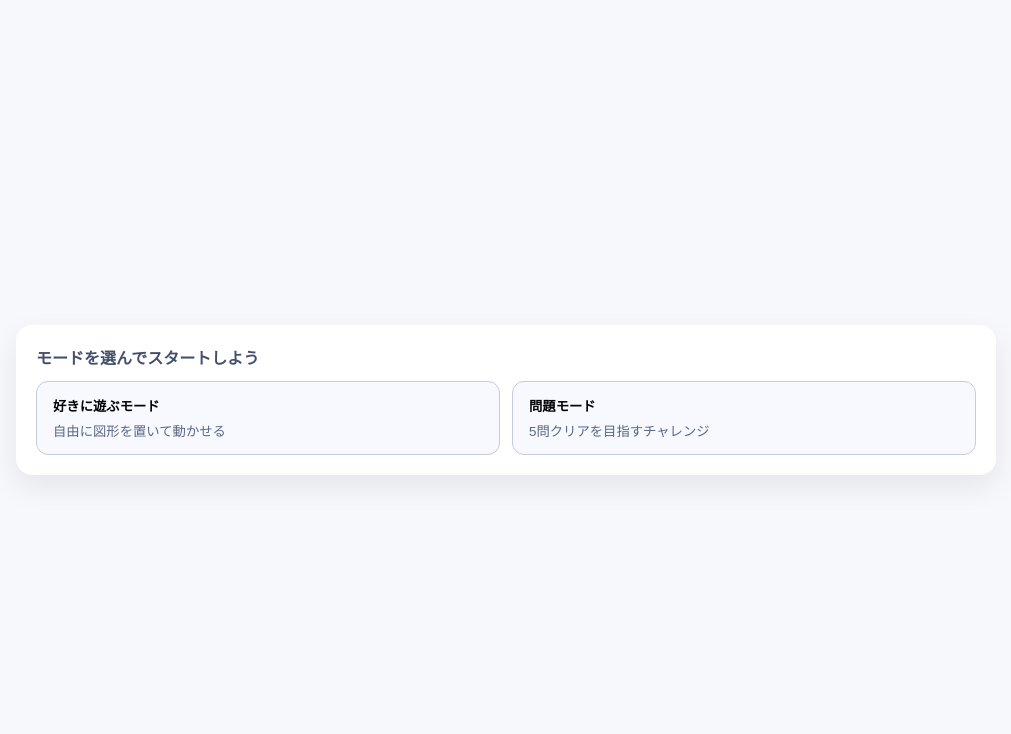
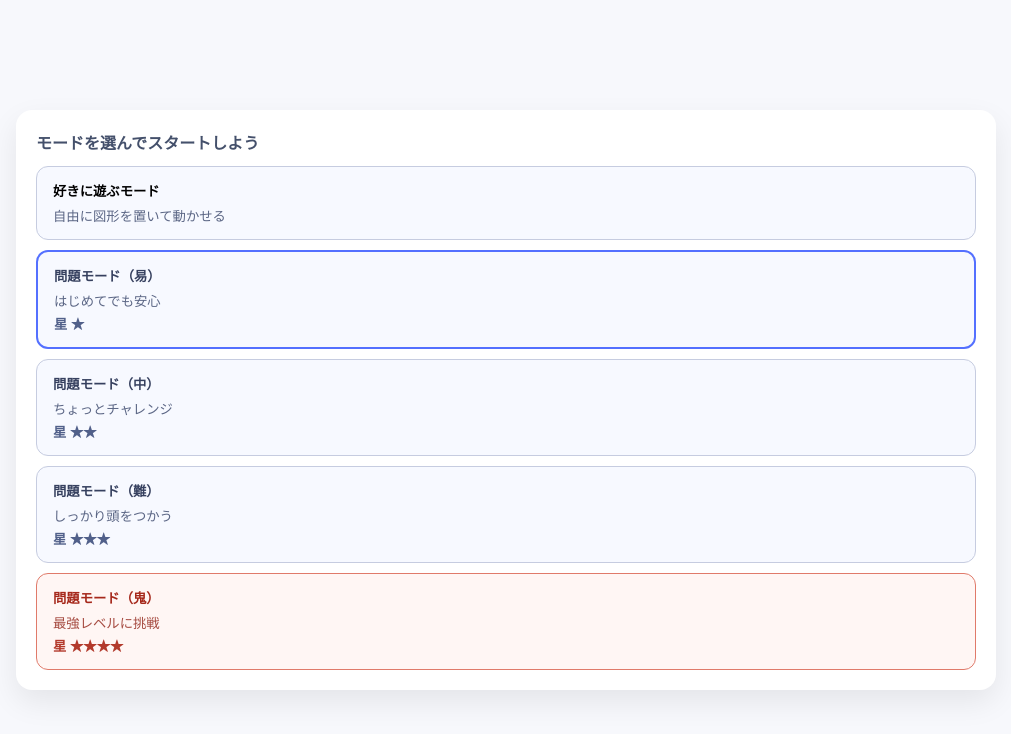
Before and after one commit to IkkoTokunaga/kids-shape, a Next.js app: page / in a window 1280 px wide. Shown: the top 734 px of the page, without its empty margins (134-1145 px from the left). Built offline with nearby package versions, Linux system fonts and the light colour scheme.

Commit message:
難易度別に星を追加

```diff
--- a/app/page.tsx
+++ b/app/page.tsx
@@ -12,6 +12,18 @@ export default function HomePage() {
   const [selectedDifficulty, setSelectedDifficulty] = useState<QuizDifficulty>("easy");
   const [questionProgress, setQuestionProgress] = useState({ current: 0, total: 0 });
   const [clearRequestKey, setClearRequestKey] = useState(0);
+  const difficultyLabelMap: Record<QuizDifficulty, string> = {
+    easy: "易",
+    medium: "中",
+    hard: "難",
+    oni: "鬼"
+  };
+  const difficultyStarsMap: Record<QuizDifficulty, string> = {
+    easy: "★",
+    medium: "★★",
+    hard: "★★★",
+    oni: "★★★★"
+  };
   const handleQuestionProgressChange = useCallback((current: number, total: number) => {
     setQuestionProgress((prev) => {
       if (prev.current === current && prev.total === total) return prev;
@@ -23,6 +35,7 @@ export default function HomePage() {
     if (selectedDifficulty === "oni") {
       setSelectedMode(null);
       setSelectedDifficulty("easy");
+      setQuestionProgress({ current: 0, total: 0 });
       return;
     }
 
@@ -34,6 +47,7 @@ export default function HomePage() {
     const next = nextDifficulty[selectedDifficulty];
     setSelectedDifficulty(next);
     setSelectedMode(`quiz-${next}`);
+    setQuestionProgress({ current: 1, total: 5 });
   };
 
   return (
@@ -63,7 +77,7 @@ export default function HomePage() {
             <p style={{ margin: 0, color: "#44506b", fontWeight: 700 }}>
               モードを選んでスタートしよう
             </p>
-            <div style={{ display: "flex", gap: "12px", flexWrap: "wrap" }}>
+            <div style={{ display: "grid", gap: "10px" }}>
               <button
                 type="button"
                 onClick={() => setSelectedMode("free")}
@@ -72,8 +86,7 @@ export default function HomePage() {
                   background: "#f7f9ff",
                   borderRadius: "12px",
                   padding: "14px 16px",
-                  minWidth: "min(220px, 100%)",
-                  flex: "1 1 220px",
+                  width: "100%",
                   textAlign: "left",
                   cursor: "pointer",
                   boxSizing: "border-box"
@@ -82,28 +95,65 @@ export default function HomePage() {
                 <strong style={{ display: "block", marginBottom: "6px" }}>好きに遊ぶモード</strong>
                 <span style={{ color: "#5b6685" }}>自由に図形を置いて動かせる</span>
               </button>
+              {([
+                { key: "easy", label: "易", desc: "はじめてでも安心" },
+                { key: "medium", label: "中", desc: "ちょっとチャレンジ" },
+                { key: "hard", label: "難", desc: "しっかり頭をつかう" },
+                { key: "oni", label: "鬼", desc: "最強レベルに挑戦" }
+              ] as const).map((item) => {
+                const isSelected = selectedDifficulty === item.key;
+                const isOni = item.key === "oni";
+                return (
                   <button
+                    key={item.key}
                     type="button"
                     onClick={() => {
-                  setSelectedDifficulty("easy");
-                  setSelectedMode("quiz-easy");
+                      setSelectedDifficulty(item.key);
+                      setSelectedMode(`quiz-${item.key}`);
                       setQuestionProgress({ current: 1, total: 5 });
                     }}
                     style={{
-                  border: "1px solid #c6cce0",
-                  background: "#f7f9ff",
+                      border: isSelected
+                        ? isOni
+                          ? "2px solid #c0392b"
+                          : "2px solid #5470ff"
+                        : isOni
+                          ? "1px solid #e07a6a"
+                          : "1px solid #c6cce0",
+                      background: isOni
+                        ? isSelected
+                          ? "#ffecea"
+                          : "#fff6f4"
+                        : "#f7f9ff",
                       borderRadius: "12px",
                       padding: "14px 16px",
-                  minWidth: "min(220px, 100%)",
-                  flex: "1 1 220px",
+                      width: "100%",
                       textAlign: "left",
                       cursor: "pointer",
-                  boxSizing: "border-box"
+                      boxSizing: "border-box",
+                      color: isOni ? "#a6281b" : "#36405f"
+                    }}
+                    aria-pressed={isSelected}
+                  >
+                    <strong style={{ display: "block", marginBottom: "6px" }}>
+                      {`問題モード（${item.label}）`}
+                    </strong>
+                    <span style={{ display: "block", color: isOni ? "#a64b41" : "#5b6685" }}>
+                      {item.desc}
+                    </span>
+                    <span
+                      style={{
+                        display: "block",
+                        marginTop: "4px",
+                        color: isOni ? "#b33a2c" : "#51608a",
+                        fontWeight: 700
                       }}
                     >
-                <strong style={{ display: "block", marginBottom: "6px" }}>問題モード</strong>
-                <span style={{ color: "#5b6685" }}>5問クリアを目指すチャレンジ</span>
+                      {`星 ${difficultyStarsMap[item.key]}`}
+                    </span>
                   </button>
+                );
+              })}
             </div>
           </div>
         ) : (
@@ -146,49 +196,21 @@ export default function HomePage() {
                   style={{ width: "clamp(84px, 24vw, 160px)", height: "auto" }}
                 />
               </button>
-              {selectedMode !== "free" &&
-                (["easy", "medium", "hard", "oni"] as const).map((difficulty) => {
-                  const isOni = difficulty === "oni";
-                  const isSelected = selectedDifficulty === difficulty;
-                  return (
-                    <button
-                      key={difficulty}
-                      type="button"
-                      onClick={() => {
-                        setSelectedDifficulty(difficulty);
-                        setSelectedMode(`quiz-${difficulty}`);
-                        setQuestionProgress({ current: 1, total: 5 });
-                      }}
+              {selectedMode !== "free" && (
+                <span
                   style={{
-                        border: isSelected
-                          ? isOni
-                            ? "2px solid #c0392b"
-                            : "2px solid #5470ff"
-                          : isOni
-                            ? "1px solid #e07a6a"
-                            : "1px solid #c6cce0",
-                        background: isOni
-                          ? isSelected
-                            ? "#ffecea"
-                            : "#fff6f4"
-                          : "#ffffff",
-                        color: isOni ? "#a6281b" : undefined,
+                    marginLeft: "auto",
+                    padding: "8px 12px",
                     borderRadius: "10px",
-                        padding: "8px 12px",
+                    border: "1px solid #c6cce0",
+                    background: "#ffffff",
                     fontWeight: 700,
-                        cursor: "pointer"
+                    color: "#44506b"
                   }}
                 >
-                      {difficulty === "easy"
-                        ? "易"
-                        : difficulty === "medium"
-                          ? "中"
-                          : difficulty === "hard"
-                            ? "難"
-                            : "鬼"}
-                    </button>
-                  );
-                })}
+                  {`難易度：${difficultyLabelMap[selectedDifficulty]} ${difficultyStarsMap[selectedDifficulty]}`}
+                </span>
+              )}
               {selectedMode !== "free" && (
                 <span
                   style={{
```
Lines whose indentation alone changed are shown as unchanged.
